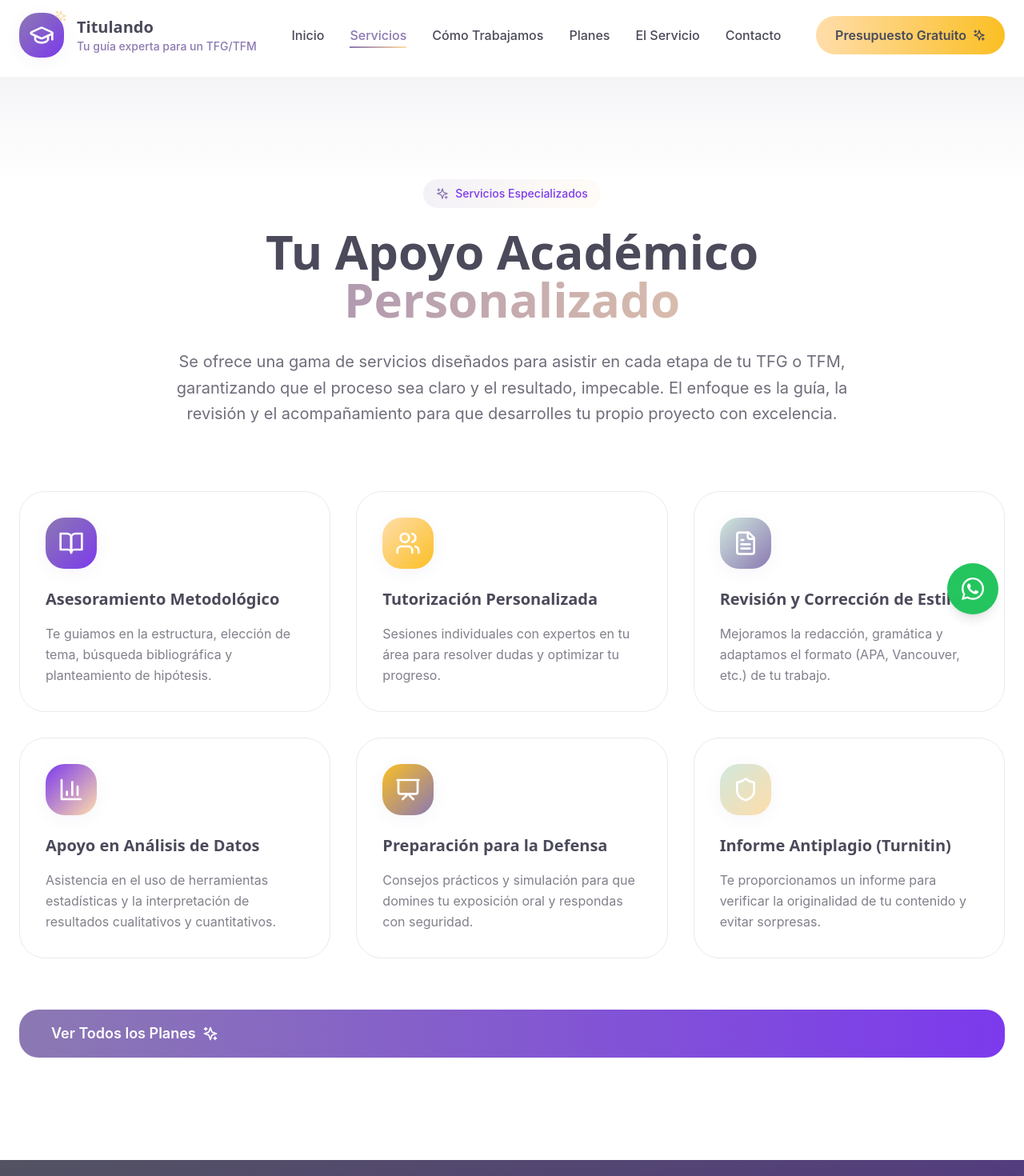
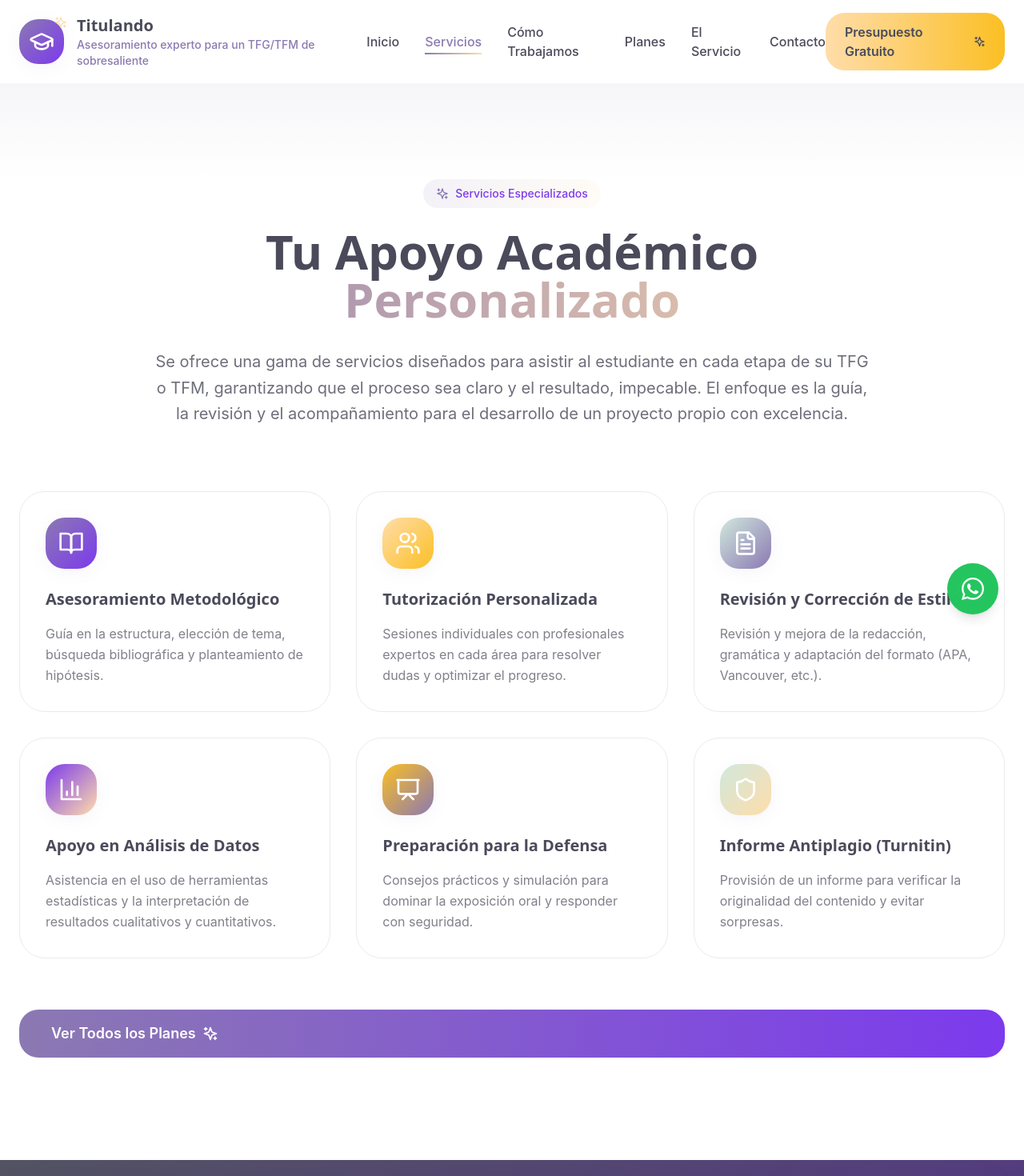
Before and after one commit to Maybe-Sama/Titulando, a React (Vite) app: page /servicios in a window 1280 px wide. Shown: the top 1470 px of the page at 80% size. Built offline with nearby package versions, Linux system fonts and the light colour scheme.

Commit message:
refactor: Unify language to be consistently impersonal and professional

```diff
--- a/src/components/Footer.tsx
+++ b/src/components/Footer.tsx
@@ -25,7 +25,7 @@ const Footer = () => {
               </div>
               <div>
                 <h3 className="text-2xl font-display font-bold">Titulando</h3>
-                <p className="text-white/70">Tu guía experta para un TFG/TFM</p>
+                <p className="text-white/70">Asesoramiento académico para TFG y TFM</p>
               </div>
             </div>
 
--- a/src/components/Header.tsx
+++ b/src/components/Header.tsx
@@ -41,7 +41,7 @@ const Header = () => {
             </div>
             <div>
               <h1 className="text-xl font-display font-bold text-neutral-dark">Titulando</h1>
-              <p className="text-sm text-primary-500 font-medium">Tu guía experta para un TFG/TFM</p>
+              <p className="text-sm text-primary-500 font-medium">Asesoramiento experto para un TFG/TFM de sobresaliente</p>
             </div>
           </Link>
 
--- a/src/components/Hero.tsx
+++ b/src/components/Hero.tsx
@@ -32,15 +32,15 @@ const Hero = () => {
             </h1>
 
             <p className="text-xl text-neutral-dark/80 mb-8 leading-relaxed max-w-2xl">
-              Ofrecemos asesoramiento experto y tutorización personalizada para que superes
-              tu proyecto final con confianza y originalidad.
+              Se ofrece asesoramiento experto y tutorización personalizada para superar
+              el proyecto final con confianza y originalidad.
             </p>
 
             {/* Benefits */}
             <div className="flex flex-col sm:flex-row gap-4 mb-10 justify-center lg:justify-start">
               {[
                 { icon: CheckCircle, text: "100% Legal y Ético" },
-                { icon: Lightbulb, text: "Expertos Cualificados" },
+                { icon: Lightbulb, text: "Asesoramiento Cualificado" },
                 { icon: CheckCircle, text: "Confidencialidad Total" }
               ].map((benefit, index) => (
                 <div key={index} className="flex items-center space-x-2 bg-white/60 backdrop-blur-sm px-4 py-2 rounded-full shadow-soft">
--- a/src/components/Services.tsx
+++ b/src/components/Services.tsx
@@ -7,19 +7,19 @@ const Services = () => {
     {
       icon: BookOpen,
       title: "Asesoramiento Metodológico",
-      description: "Te guiamos en la estructura, elección de tema, búsqueda bibliográfica y planteamiento de hipótesis.",
+      description: "Guía en la estructura, elección de tema, búsqueda bibliográfica y planteamiento de hipótesis.",
       color: "from-primary-500 to-primary-600"
     },
     {
       icon: Users,
       title: "Tutorización Personalizada",
-      description: "Sesiones individuales con expertos en tu área para resolver dudas y optimizar tu progreso.",
+      description: "Sesiones individuales con profesionales expertos en cada área para resolver dudas y optimizar el progreso.",
       color: "from-accent-500 to-accent-400"
     },
     {
       icon: FileText,
       title: "Revisión y Corrección de Estilo",
-      description: "Mejoramos la redacción, gramática y adaptamos el formato (APA, Vancouver, etc.) de tu trabajo.",
+      description: "Revisión y mejora de la redacción, gramática y adaptación del formato (APA, Vancouver, etc.).",
       color: "from-mint-500 to-primary-500"
     },
     {
@@ -31,13 +31,13 @@ const Services = () => {
     {
       icon: Presentation,
       title: "Preparación para la Defensa",
-      description: "Consejos prácticos y simulación para que domines tu exposición oral y respondas con seguridad.",
+      description: "Consejos prácticos y simulación para dominar la exposición oral y responder con seguridad.",
       color: "from-accent-400 to-primary-500"
     },
     {
       icon: Shield,
       title: "Informe Antiplagio (Turnitin)",
-      description: "Te proporcionamos un informe para verificar la originalidad de tu contenido y evitar sorpresas.",
+      description: "Provisión de un informe para verificar la originalidad del contenido y evitar sorpresas.",
       color: "from-mint-500 to-accent-500"
     }
   ];
@@ -63,9 +63,9 @@ const Services = () => {
             </span>
           </h2>
           <p className="text-xl text-neutral-dark/80 max-w-4xl mx-auto leading-relaxed">
-            Se ofrece una gama de servicios diseñados para asistir en cada etapa de tu TFG o TFM,
+            Se ofrece una gama de servicios diseñados para asistir al estudiante en cada etapa de su TFG o TFM,
             garantizando que el proceso sea claro y el resultado, impecable. El enfoque es la guía,
-            la revisión y el acompañamiento para que desarrolles tu propio proyecto con excelencia.
+            la revisión y el acompañamiento para el desarrollo de un proyecto propio con excelencia.
           </p>
         </div>
 
--- a/src/components/WhyChooseUs.tsx
+++ b/src/components/WhyChooseUs.tsx
@@ -13,25 +13,25 @@ const WhyChooseUs = () => {
     {
       icon: Lock,
       title: "Confidencialidad Total",
-      description: "Garantizamos la máxima discreción y protección de tus datos.",
+      description: "Se garantiza la máxima discreción y protección de los datos del estudiante.",
       color: "from-accent-500 to-accent-400"
     },
     {
       icon: FileCheck,
       title: "Originalidad y Calidad",
-      description: "Te guiamos para que tu trabajo sea 100% original y de alta calidad académica.",
+      description: "Guía para asegurar que el trabajo sea 100% original y de alta calidad académica.",
       color: "from-mint-500 to-primary-500"
     },
     {
       icon: Headphones,
       title: "Soporte Personalizado",
-      description: "Atención individualizada y adaptada a tus tiempos y necesidades.",
+      description: "Atención individualizada y adaptada a los tiempos y necesidades de cada estudiante.",
       color: "from-primary-600 to-accent-500"
     },
     {
       icon: MessageSquare,
       title: "Comunicación Fluida",
-      description: "Plataforma privada para una interacción constante con tu tutor.",
+      description: "Plataforma privada para una interacción constante con el tutor asignado.",
       color: "from-accent-400 to-mint-500"
     },
     {
--- a/src/pages/PrivacyPolicyPage.tsx
+++ b/src/pages/PrivacyPolicyPage.tsx
@@ -14,7 +14,7 @@ const PrivacyPolicyPage = () => {
 
         <h3>2. ¿Con qué finalidad tratamos tus datos personales?</h3>
         <p>
-          Tratamos la información que nos facilitas con el fin de prestarte el servicio de asesoramiento solicitado, realizar la facturación del mismo y gestionar la relación contractual. Los datos proporcionados a través del formulario de contacto se utilizarán exclusivamente para responder a tu consulta y proporcionarte un presupuesto.
+          La información facilitada se trata con el fin de prestar el servicio de asesoramiento solicitado, realizar la facturación del mismo y gestionar la relación contractual. Los datos proporcionados a través del formulario de contacto se utilizarán exclusivamente para responder a la consulta y proporcionar un presupuesto.
         </p>
 
         <h3>3. ¿Por cuánto tiempo conservaremos tus datos?</h3>
@@ -24,7 +24,7 @@ const PrivacyPolicyPage = () => {
 
         <h3>4. ¿Cuál es la legitimación para el tratamiento de tus datos?</h3>
         <p>
-          La base legal para el tratamiento de tus datos es la ejecución del contrato de servicios que has solicitado, así como el consentimiento que nos otorgas al contactarnos.
+          La base legal para el tratamiento de los datos es la ejecución del contrato de servicios que se solicita, así como el consentimiento otorgado al contactar.
         </p>
 
         <h3>5. ¿A qué destinatarios se comunicarán tus datos?</h3>
```
Also changed, not shown: src/components/Process.tsx (+7 -7 lines).
